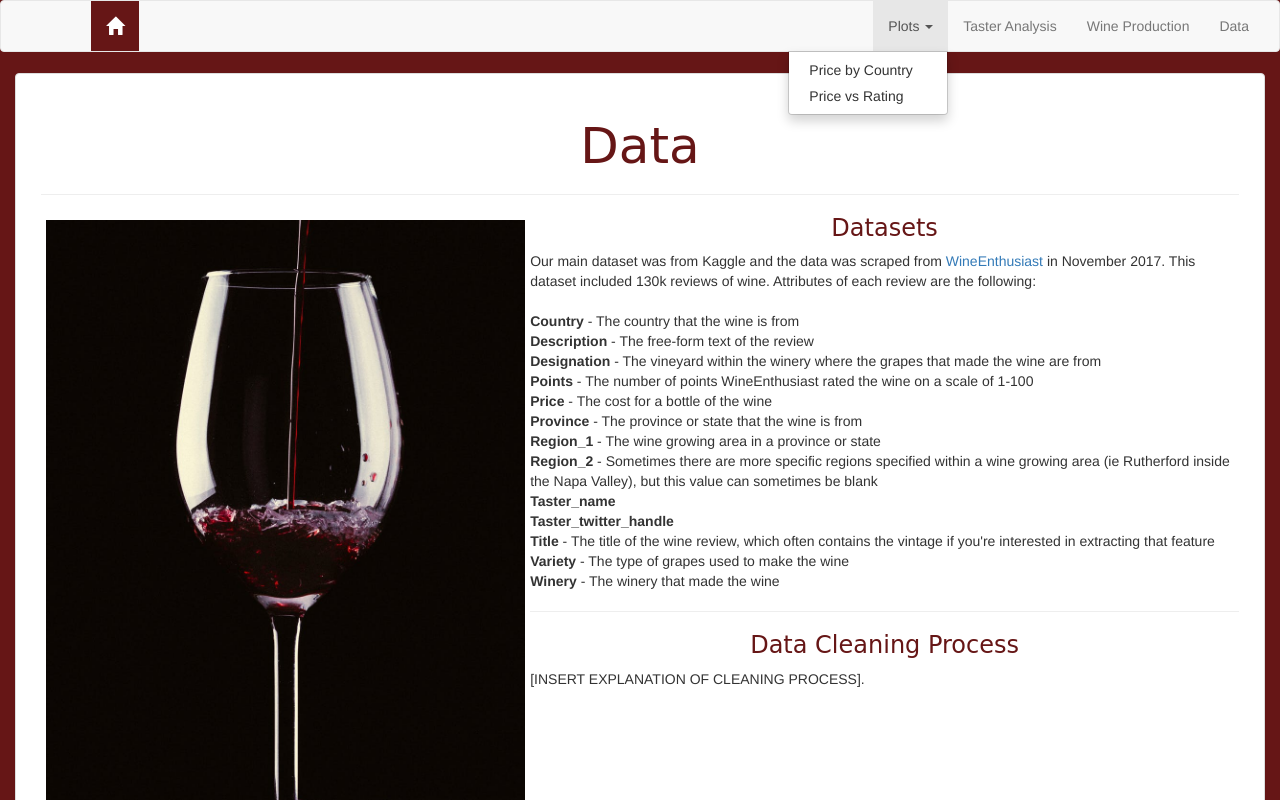
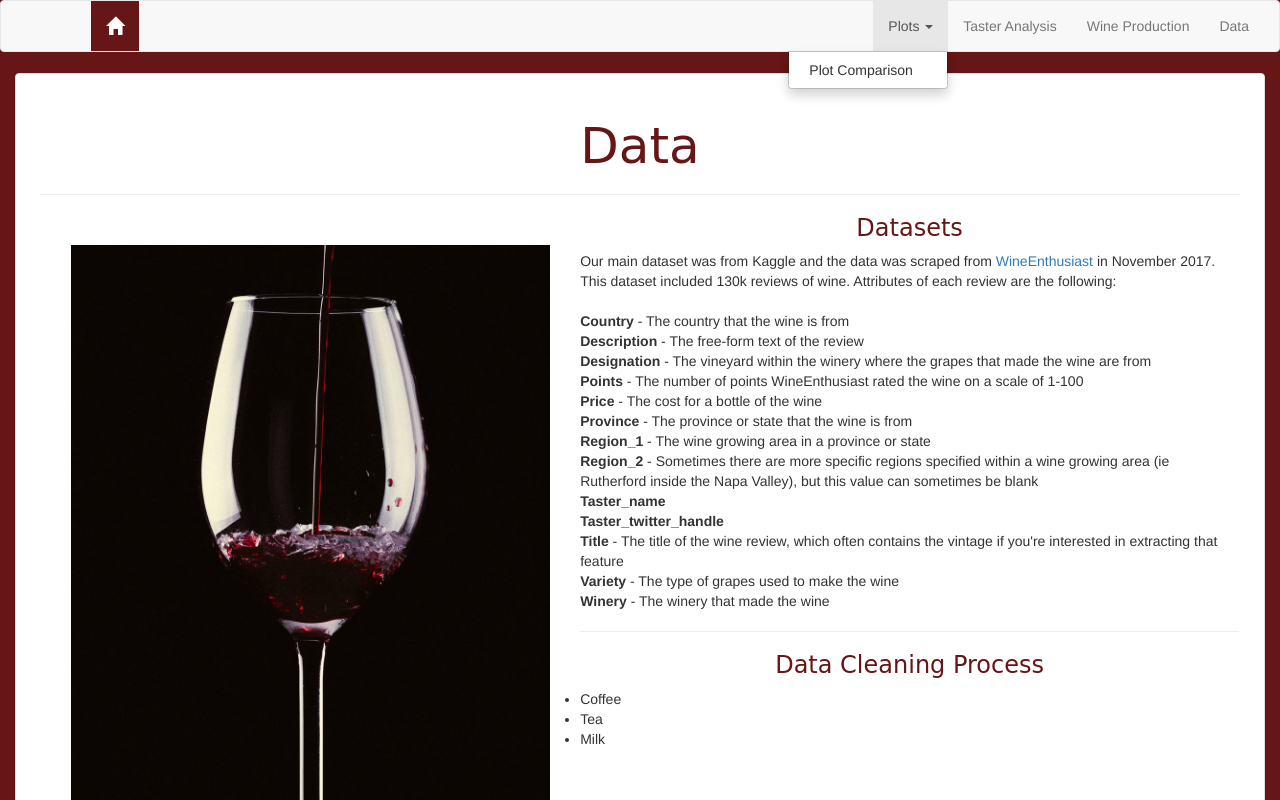
Before and after one commit to marieo31/Project_wine2, a plain HTML site: page wine_site/data.html in a window 1280 px wide. Both pictures are taken after a click on the button "Plots". Shown: the top 800 px of the page. Drawn offline with nearby package versions, Linux system fonts and the light colour scheme.

```diff
--- /dev/null
+++ b/Resources_cleaned/datasets_vs_production.json
@@ -0,0 +1 @@
+[{"production":0.1998429525,"full":0.1576504362,"23k":0.2537243948,"5k":0.2537109375},{"production":0.1707891637,"full":0.1656848855,"23k":0.2168613509,"5k":0.216796875},{"production":0.1542991755,"full":0.0612650063,"23k":0.1959116303,"5k":0.1958984375},{"production":0.0938358854,"full":0.505788159,"23k":0.1191383105,"5k":0.119140625},{"production":0.0510404397,"full":0.0213817016,"23k":0.0647960047,"5k":0.06484375},{"production":0.0447585395,"full":0.0000093207,"23k":0.0,"5k":0.0},{"production":0.0412249706,"full":0.012051674,"23k":0.0523531403,"5k":0.05234375},{"production":0.0396544955,"full":0.0411602416,"23k":0.0503639749,"5k":0.050390625},{"production":0.0369061641,"full":0.0350085751,"23k":0.0468511935,"5k":0.046875}]
--- a/wine_site/data.html
+++ b/wine_site/data.html
@@ -38,8 +38,7 @@
       <li class="dropdown">
         <a href="#" class="dropdown-toggle" data-toggle="dropdown" role="button" aria-haspopup="true" aria-expanded="false">Plots <span class="caret"></span></a>
         <ul class="dropdown-menu">
-          <li><a href="plot.html">Price by Country</a></li>
-          <li><a href="plot2.html">Price vs Rating</a></li>
+          <li><a href="plot.html">Plot Comparison</a></li>
         </ul>
       </li>
       <li><a href="taster.html">Taster Analysis</a></li>
@@ -54,6 +53,8 @@
   <div class="container-fluid">
     <div class="row">
       <div class="col-md-1"></div>
+
+
       <div class="col-md-12">
 
           <div class="panel panel-default">
@@ -61,7 +62,7 @@
                 <h2>Data</h2>
                 <hr>
 
-                <img class = "img-responsive" src="assets/wine1.png" style="width:40%; float: left; margin: 5px;" alt="first image" >
+                <img class = "img-responsive" src="assets/wine1.png" style="width:40%; float: left; margin: 30px;" alt="first image" >
                 <h3>Datasets</h3>
                 <p>
                 Our main dataset was from Kaggle and the data was scraped from <a href="https://www.winemag.com/"> WineEnthusiast</a> in November 2017. This dataset included 130k reviews of wine. Attributes of each review are the following:
@@ -82,7 +83,19 @@
                 </p>
                 <hr>
                 <h3>Data Cleaning Process</h3>
-<p> [INSERT EXPLANATION OF CLEANING PROCESS].</p>
+
+                <ul>
+                  <li>Coffee</li>
+                  <li>Tea</li>
+                  <li>Milk</li>
+                </ul>
+                <!-- <div class="panel panel-primary">
+                  <div class="panel-heading">
+                    <h3 class="panel-title">Sample MetaData</h3>
+                  </div>
+                  <div id="sample-metadata" class="panel-body"></div>
+                </div> -->
+<!-- <p> [INSERT EXPLANATION OF CLEANING PROCESS].</p> -->
                 </p>
               </div>
             </div>
```
Also changed, not shown: wine_site/wineproduction.html (+1 -2 lines), wine_site/static/css/style.css (line endings or trailing spaces), 1 other file.
